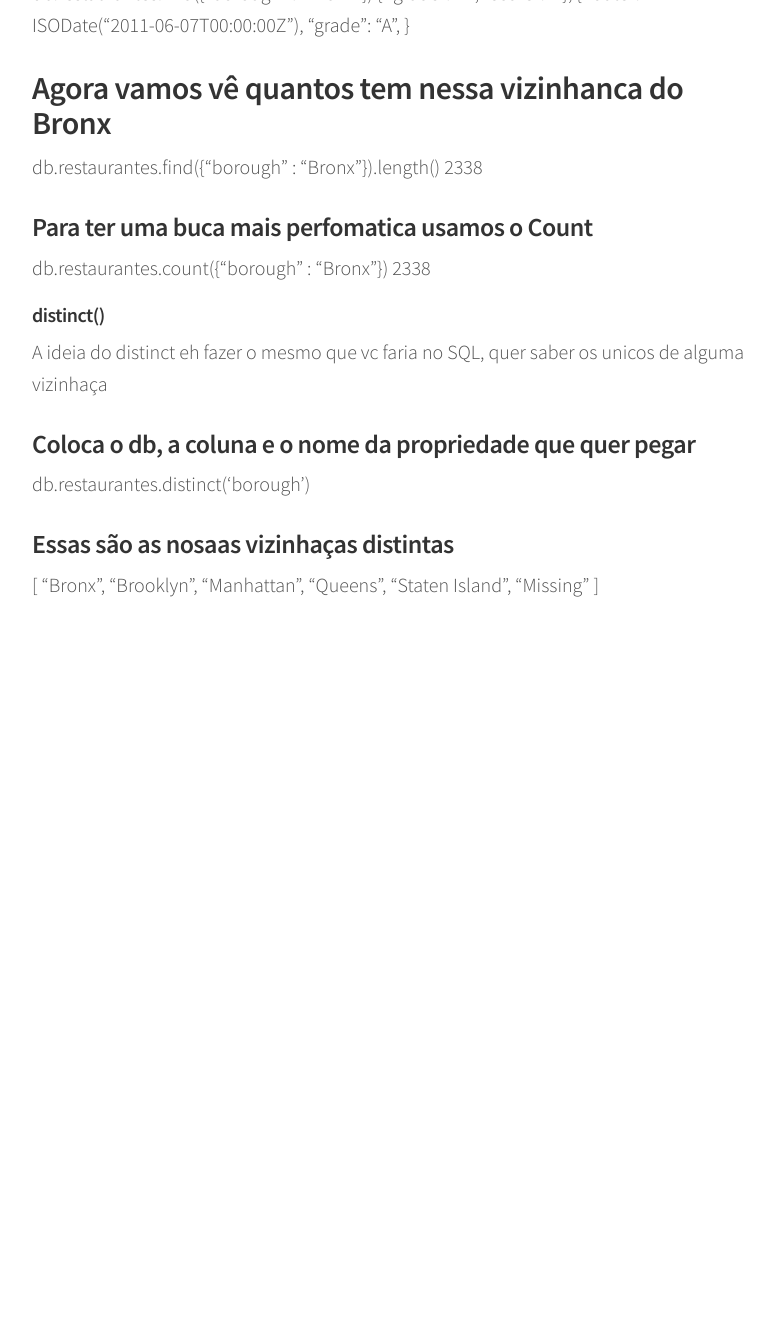
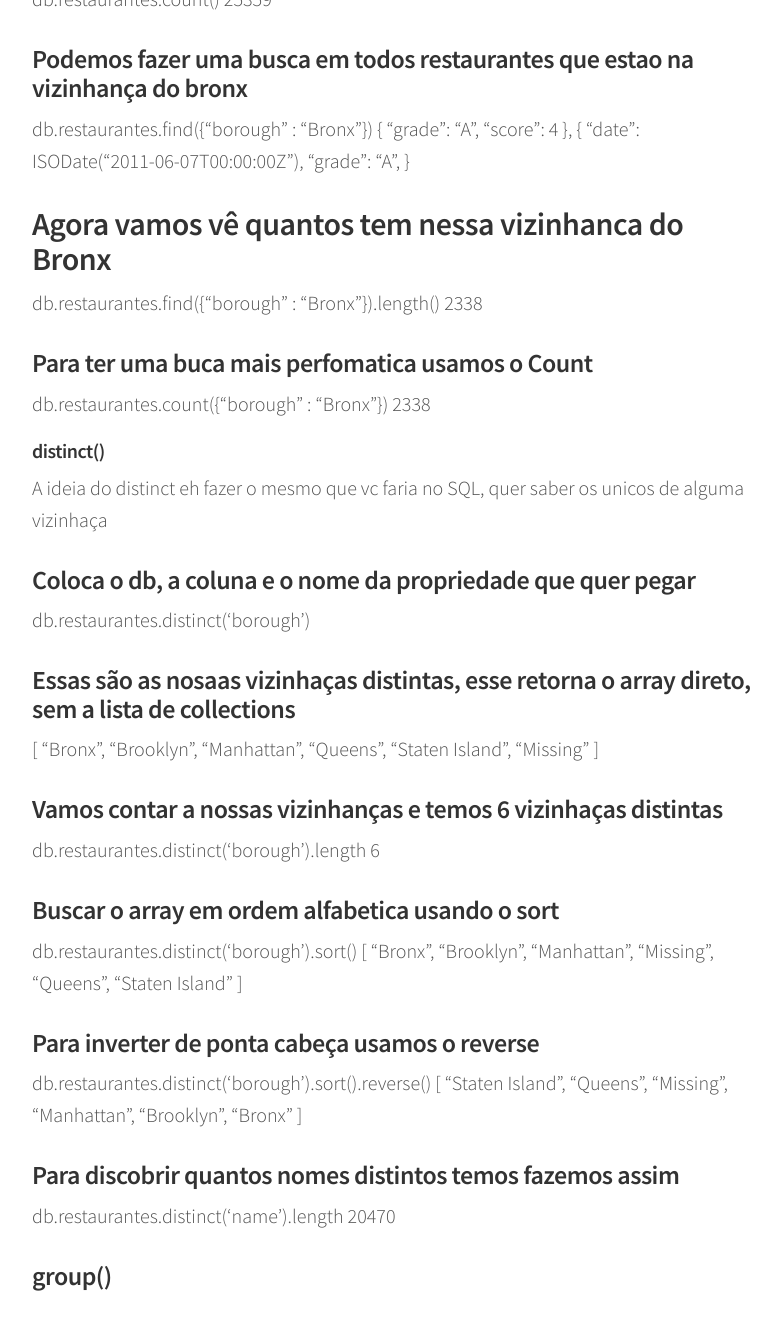
Before and after one commit to indrajithbandara/debug-blog, a Jekyll site: the page built from _posts/2016-05-14-mongodb.md, in a window 1280 px wide and 1400 px high, scrolled down 19001 px. Shown: the top 1330 px of the window, without its empty margins (248-1029 px from the left). Built offline with Jekyll 4.4.1, drawn with Linux system fonts in a browser that asks for light colours; comment, search, counter and statistics services are not loaded; before the commit the page ends 19722 px from its top, so only the background shows below that; some of the changed text lies outside the part shown.

Commit message:
Subindo o 5 post

```diff
--- a/_posts/2016-05-14-mongodb.md
+++ b/_posts/2016-05-14-mongodb.md
@@ -40,6 +40,9 @@ show dbs
 
 ##### Para listar as coleçõescolher
 show collections
+
+##### Para apagar ou dropar uma  coleções
+db.pokemons.drop()
 
 ##### Dá o nome da database atual
 db
@@ -825,7 +828,7 @@ A ideia do distinct eh fazer o mesmo que vc faria no SQL, quer saber os unicos d
 ### Coloca o db, a coluna e o nome da propriedade que quer pegar
  db.restaurantes.distinct('borough')
 
-### Essas são as nosaas vizinhaças distintas
+### Essas são as nosaas vizinhaças distintas, esse retorna o array direto, sem a lista de collections
 [
   "Bronx",
   "Brooklyn",
@@ -834,3 +837,36 @@ A ideia do distinct eh fazer o mesmo que vc faria no SQL, quer saber os unicos d
   "Staten Island",
   "Missing"
 ]
+
+### Vamos contar a nossas vizinhanças e temos 6 vizinhaças distintas
+db.restaurantes.distinct('borough').length
+6
+
+### Buscar o array em ordem alfabetica usando o sort
+db.restaurantes.distinct('borough').sort()
+[
+  "Bronx",
+  "Brooklyn",
+  "Manhattan",
+  "Missing",
+  "Queens",
+  "Staten Island"
+]
+
+### Para inverter de ponta cabeça usamos o reverse
+db.restaurantes.distinct('borough').sort().reverse()
+[
+  "Staten Island",
+  "Queens",
+  "Missing",
+  "Manhattan",
+  "Brooklyn",
+  "Bronx"
+]
+
+### Para discobrir quantos nomes distintos temos fazemos assim
+db.restaurantes.distinct('name').length
+20470
+
+
+### group()
```
Also changed, not shown: other parts of _posts/2016-05-14-mongodb.md (+1 -1 lines).
